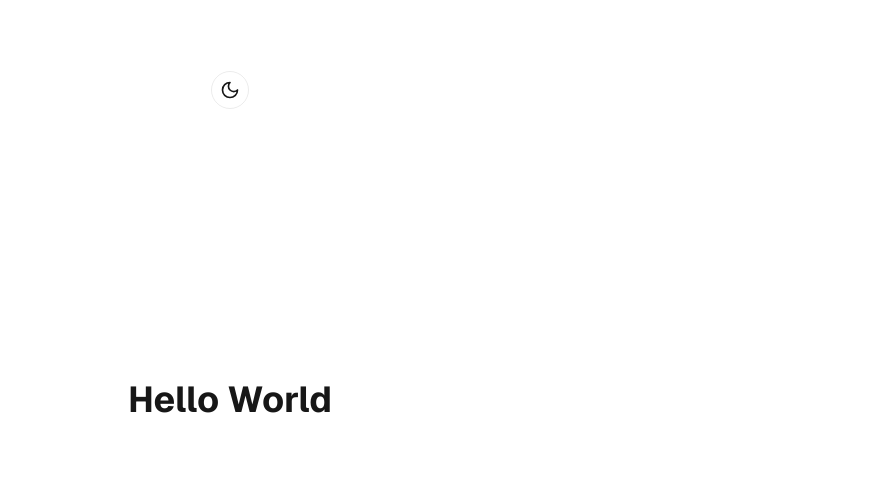
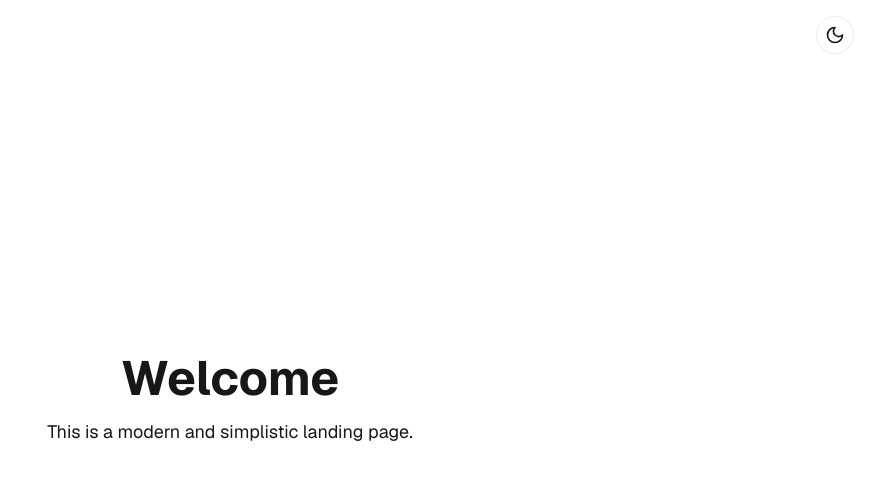
Before and after one commit to natinium/origin-next, a Next.js app: page / in a window 1280 px wide. Shown: the top 480 px of the page, without its empty margins (410-1280 px from the left). Built offline with nearby package versions, Linux system fonts and the light colour scheme.

Commit message:
💄 ui(home-page): make the home page look more modern

```diff
--- a/src/app/page.tsx
+++ b/src/app/page.tsx
@@ -2,10 +2,17 @@ import ThemeToggle from '@/components/ThemeToggle';
 
 const Home = () => {
   return (
-    <div className="grid grid-rows-[20px_1fr_20px] items-center justify-items-center min-h-screen p-8 pb-20 gap-16 sm:p-20 font-[family-name:var(--font-geist-sans)]">
-      <ThemeToggle />
-      <h1 className="text-4xl font-bold">Hello World</h1>
-    </div>
+    <main className="flex min-h-screen flex-col items-center justify-center p-4 font-[family-name:var(--font-geist-sans)] relative">
+      <div className="absolute top-4 right-4">
+        <ThemeToggle />
+      </div>
+      <div className="text-center">
+        <h1 className="text-5xl font-bold mb-4">Welcome</h1>
+        <p className="text-lg text-muted-foreground">
+          This is a modern and simplistic landing page.
+        </p>
+      </div>
+    </main>
   );
 };
 
```
